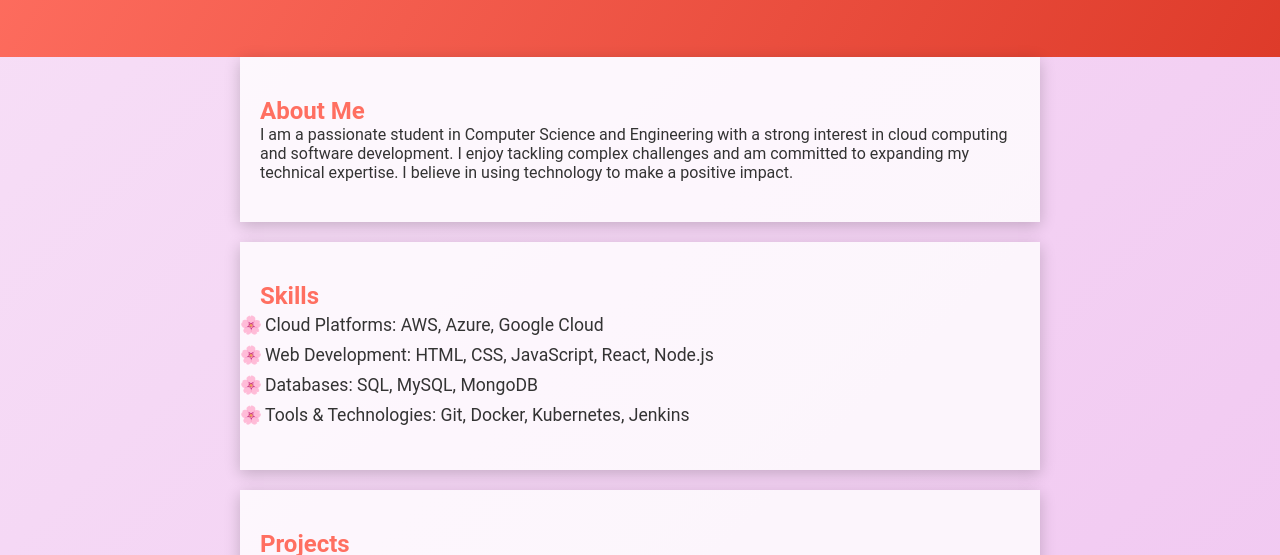
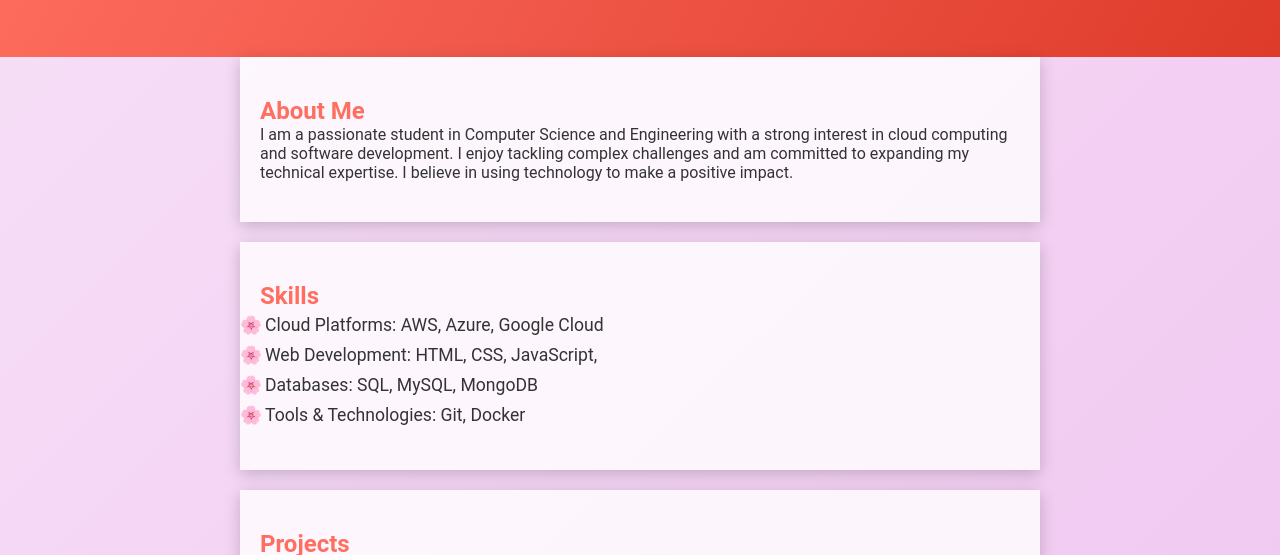
Before and after one commit to samt685/SamriddhisWebi, a plain HTML site: page index.html in a window 1280 px wide. Shown: the part 166-721 px from the top of the page. Drawn offline with Linux system fonts and the light colour scheme; a script that the page names is missing.

Commit message:
Update index.html

```diff
--- a/index.html
+++ b/index.html
@@ -27,9 +27,9 @@
         <h2>Skills</h2>
         <ul>
             <li>Cloud Platforms: AWS, Azure, Google Cloud</li>
-            <li>Web Development: HTML, CSS, JavaScript, React, Node.js</li>
+            <li>Web Development: HTML, CSS, JavaScript,</li>
             <li>Databases: SQL, MySQL, MongoDB</li>
-            <li>Tools & Technologies: Git, Docker, Kubernetes, Jenkins</li>
+            <li>Tools & Technologies: Git, Docker</li>
         </ul>
     </section>
 
```
